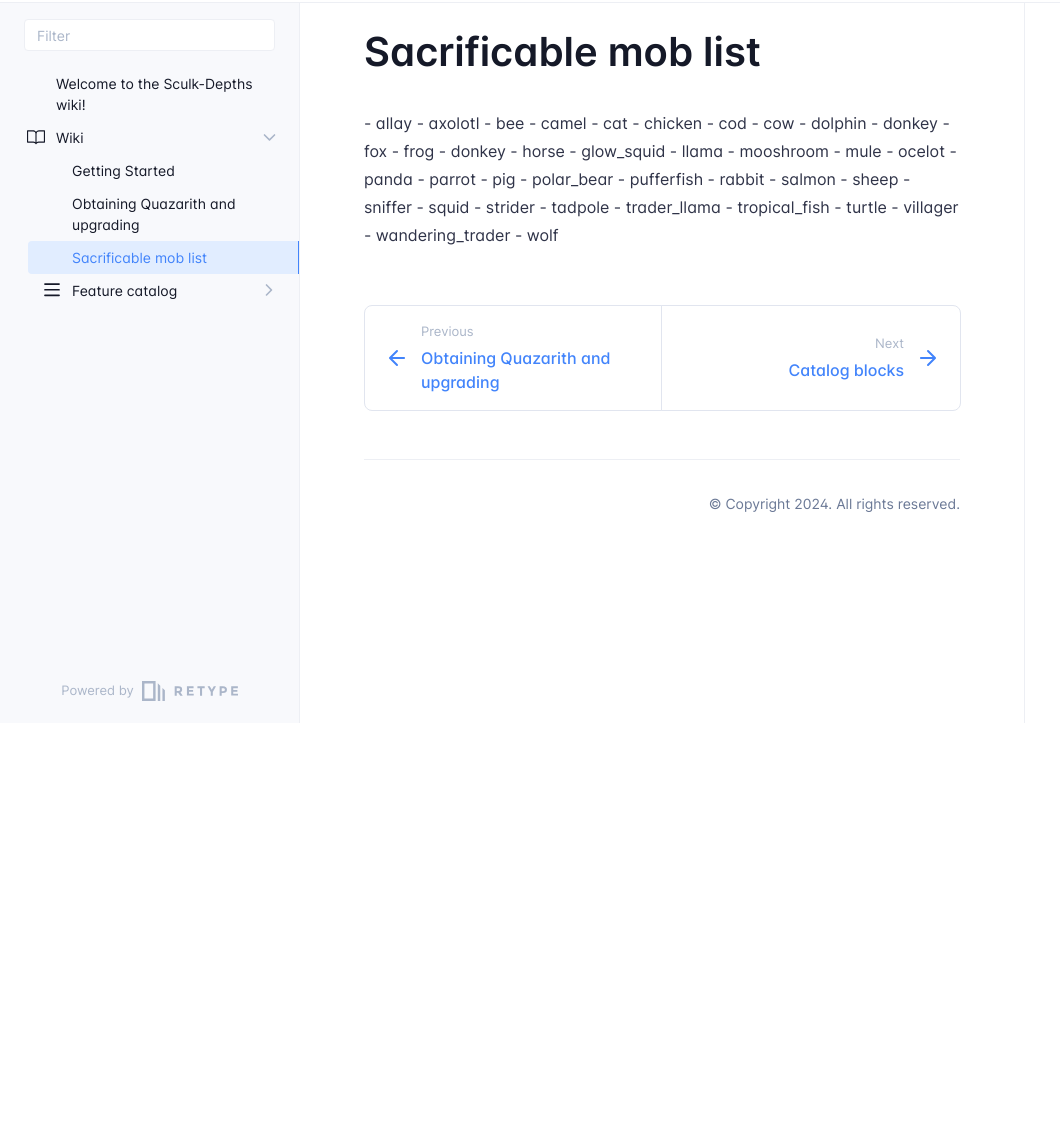
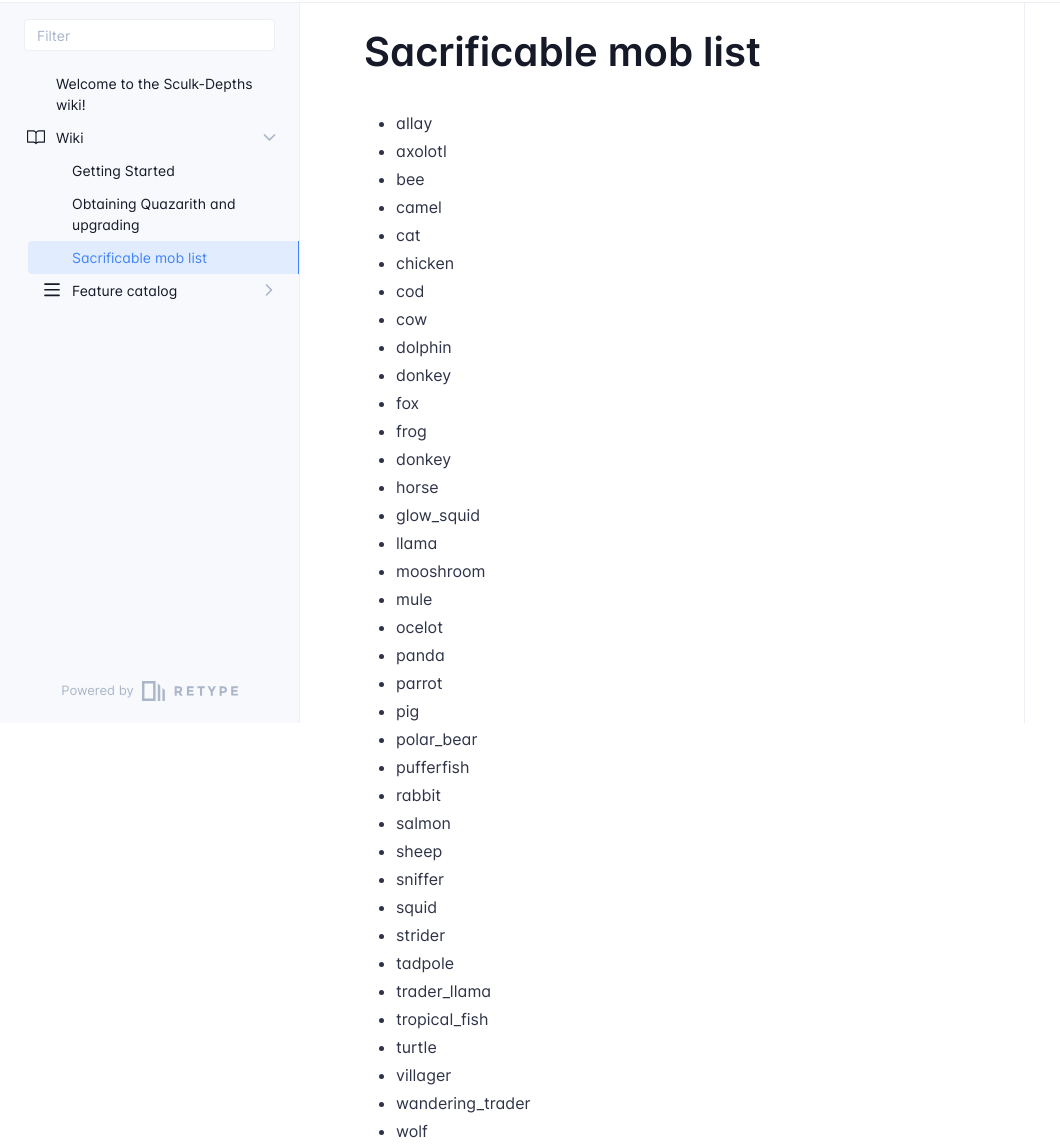
Before and after one commit to warior456/Sculk-Depths-Wiki, a plain HTML site: page wiki/sacrificable_mob_list/index.html in a window 1280 px wide. Shown: the part 77-1225 px from the top of the page, without its empty margins (0-1060 px from the left). Before the commit the page ends 800 px from the top, so only its background shows below. Drawn offline with Linux system fonts and the light colour scheme.

Commit message:
Refreshes Retype-generated documentation.
Process triggered by warior456.

```diff
--- a/wiki/sacrificable_mob_list/index.html
+++ b/wiki/sacrificable_mob_list/index.html
@@ -3,7 +3,7 @@
 <head>
     <meta charset="UTF-8">
     <meta name="viewport" content="width=device-width,initial-scale=1">
-    <meta name="turbo-cache-control" content="no-cache" data-turbo-track="reload" data-track-token="3.5.0.776726747347">
+    <meta name="turbo-cache-control" content="no-cache" data-turbo-track="reload" data-track-token="3.5.0.776726901824">
 
     <!-- See retype.com -->
     <meta name="generator" content="Retype 3.5.0">
@@ -11,6 +11,7 @@
     <!-- Primary Meta Tags -->
     <title>Sacrificable mob list</title>
     <meta name="title" content="Sacrificable mob list">
+    <meta name="description" content="allay">
 
     <!-- Canonical -->
     <link rel="canonical" href="/wiki/sacrificable_mob_list/">
@@ -19,19 +20,21 @@
     <meta property="og:type" content="website">
     <meta property="og:url" content="/wiki/sacrificable_mob_list/">
     <meta property="og:title" content="Sacrificable mob list">
+    <meta property="og:description" content="allay">
 
     <!-- Twitter -->
     <meta property="twitter:card" content="summary_large_image">
     <meta property="twitter:url" content="/wiki/sacrificable_mob_list/">
     <meta property="twitter:title" content="Sacrificable mob list">
+    <meta property="twitter:description" content="allay">
 
     <script data-cfasync="false">(function () { var el = document.documentElement, m = localStorage.getItem("doc_theme"), wm = window.matchMedia; if (m === "dark" || (!m && wm && wm("(prefers-color-scheme: dark)").matches)) { el.classList.add("dark") } else { el.classList.remove("dark") } })();</script>
 
-    <link href="../../resources/css/retype.css?v=3.5.0.776726747347" rel="stylesheet">
+    <link href="../../resources/css/retype.css?v=3.5.0.776726901824" rel="stylesheet">
 
-    <script data-cfasync="false" src="../../resources/js/config.js?v=3.5.0.776726747347" data-turbo-eval="false" defer></script>
+    <script data-cfasync="false" src="../../resources/js/config.js?v=3.5.0.776726901824" data-turbo-eval="false" defer></script>
     <script data-cfasync="false" src="../../resources/js/retype.js?v=3.5.0" data-turbo-eval="false" defer></script>
-    <script id="lunr-js" data-cfasync="false" src="../../resources/js/lunr.js?v=3.5.0.776726747347" data-turbo-eval="false" defer></script>
+    <script id="lunr-js" data-cfasync="false" src="../../resources/js/lunr.js?v=3.5.0.776726901824" data-turbo-eval="false" defer></script>
 </head>
 <body>
     <div id="docs-app" class="relative text-base antialiased text-gray-700 bg-white font-body dark:bg-dark-850 dark:text-dark-300">
@@ -171,43 +174,45 @@
 <script async src="https://pagead2.googlesyndication.com/pagead/js/adsbygoogle.js?client=ca-pub-1234567890123456" crossorigin="anonymous"></script>
   </head>
 </html>
-- allay
-- axolotl
-- bee
-- camel
-- cat
-- chicken
-- cod
-- cow
-- dolphin
-- donkey
-- fox
-- frog
-- donkey
-- horse
-- glow_squid
-- llama
-- mooshroom
-- mule
-- ocelot
-- panda
-- parrot
-- pig
-- polar_bear
-- pufferfish
-- rabbit
-- salmon
-- sheep
-- sniffer
-- squid
-- strider
-- tadpole
-- trader_llama
-- tropical_fish
-- turtle
-- villager
-- wandering_trader
-- wolf
+<ul>
+<li>allay</li>
+<li>axolotl</li>
+<li>bee</li>
+<li>camel</li>
+<li>cat</li>
+<li>chicken</li>
+<li>cod</li>
+<li>cow</li>
+<li>dolphin</li>
+<li>donkey</li>
+<li>fox</li>
+<li>frog</li>
+<li>donkey</li>
+<li>horse</li>
+<li>glow_squid</li>
+<li>llama</li>
+<li>mooshroom</li>
+<li>mule</li>
+<li>ocelot</li>
+<li>panda</li>
+<li>parrot</li>
+<li>pig</li>
+<li>polar_bear</li>
+<li>pufferfish</li>
+<li>rabbit</li>
+<li>salmon</li>
+<li>sheep</li>
+<li>sniffer</li>
+<li>squid</li>
+<li>strider</li>
+<li>tadpole</li>
+<li>trader_llama</li>
+<li>tropical_fish</li>
+<li>turtle</li>
+<li>villager</li>
+<li>wandering_trader</li>
+<li>wolf</li>
+</ul>
 
 
                                 <!-- Required only on API pages -->
```
Also changed, not shown: 404.html (+4 -4 lines), index.html (+4 -4 lines), resources/js/config.js (+1 -1 lines), resources/js/search.json (+1 -1 lines), wiki/feature_catalog/catalog_blocks/index.html (+4 -4 lines), wiki/feature_catalog/catalog_items/index.html (+4 -4 lines), wiki/getting-started/index.html (+4 -4 lines), wiki/obtaining-quazarith-and-upgrading/index.html (+4 -4 lines), 1 other file.
